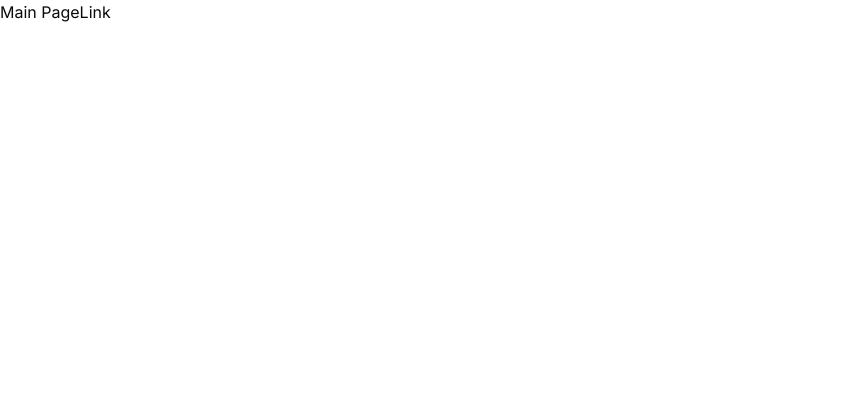
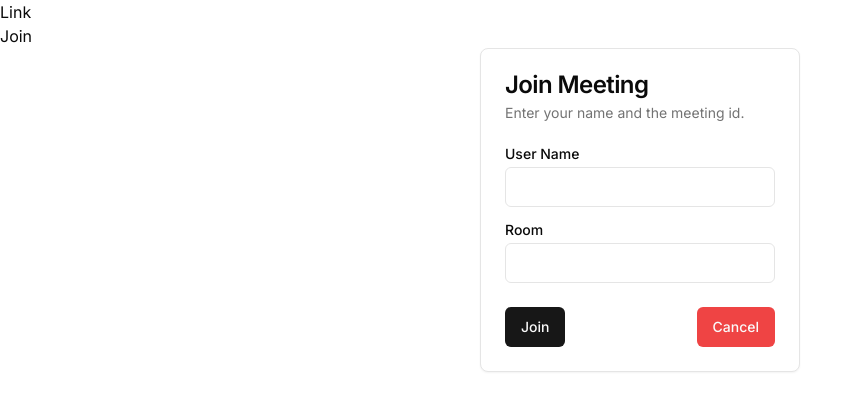
Before and after one commit to MilindShekhawat/video-conference-app, a Next.js app in the folder client/: page / in a window 1280 px wide. Shown: the top 410 px of the page, without its empty margins (0-863 px from the left). Built offline with nearby package versions, Linux system fonts and the light colour scheme; no server answers.

Commit message:
feat: created a form on the front page.

```diff
--- /dev/null
+++ b/client/src/app/(main)/MainForm.js
@@ -0,0 +1,59 @@
+'use client';
+import { useState } from 'react';
+import {
+  Card,
+  CardContent,
+  CardDescription,
+  CardFooter,
+  CardHeader,
+  CardTitle,
+} from '@/components/ui/card';
+import { Label } from '@/components/ui/label';
+import { Input } from '@/components/ui/input';
+import { Button } from '@/components/ui/button';
+
+export default function MainForm() {
+  const [username, SetUsername] = useState('');
+  const [room, SetRoom] = useState('');
+
+  const handleSubmit = (e) => {};
+
+  return (
+    <main className='flex justify-center'>
+      <Card className='w-80'>
+        <CardHeader>
+          <CardTitle>Join Meeting</CardTitle>
+          <CardDescription>Enter your name and the meeting id.</CardDescription>
+        </CardHeader>
+        <CardContent>
+          <form onSubmit={() => handleSubmit()}>
+            <div className='grid items-center w-full gap-4'>
+              <div className='flex flex-col space-y-1.5'>
+                <Label htmlFor='username'>User Name</Label>
+                <Input
+                  id='username'
+                  type='text'
+                  value={username}
+                  onChange={(e) => SetUsername(e.target.value)}
+                />
+              </div>
+              <div className='flex flex-col space-y-1.5'>
+                <Label htmlFor='room'>Room</Label>
+                <Input
+                  id='room'
+                  type='text'
+                  value={room}
+                  onChange={(e) => SetRoom(e.target.value)}
+                />
+              </div>
+            </div>
+          </form>
+        </CardContent>
+        <CardFooter className='flex justify-between'>
+          <Button variant=''>Join</Button>
+          <Button variant='destructive'>Cancel</Button>
+        </CardFooter>
+      </Card>
+    </main>
+  );
+}
--- a/client/src/app/(main)/page.js
+++ b/client/src/app/(main)/page.js
@@ -1,11 +1,13 @@
-import Link from 'next/link'
-import socket from '@/utils/socket'
+import Link from 'next/link';
+import socket from '@/utils/socket';
+import MainForm from './MainForm';
 
 export default function Home() {
   return (
     <main>
-      Main Page
-      <Link href='/conferencePage'>Link</Link>
+      <Link href='/meet'>Link</Link>
+      <h1>Join</h1>
+      <MainForm />
     </main>
-  )
+  );
 }
```
